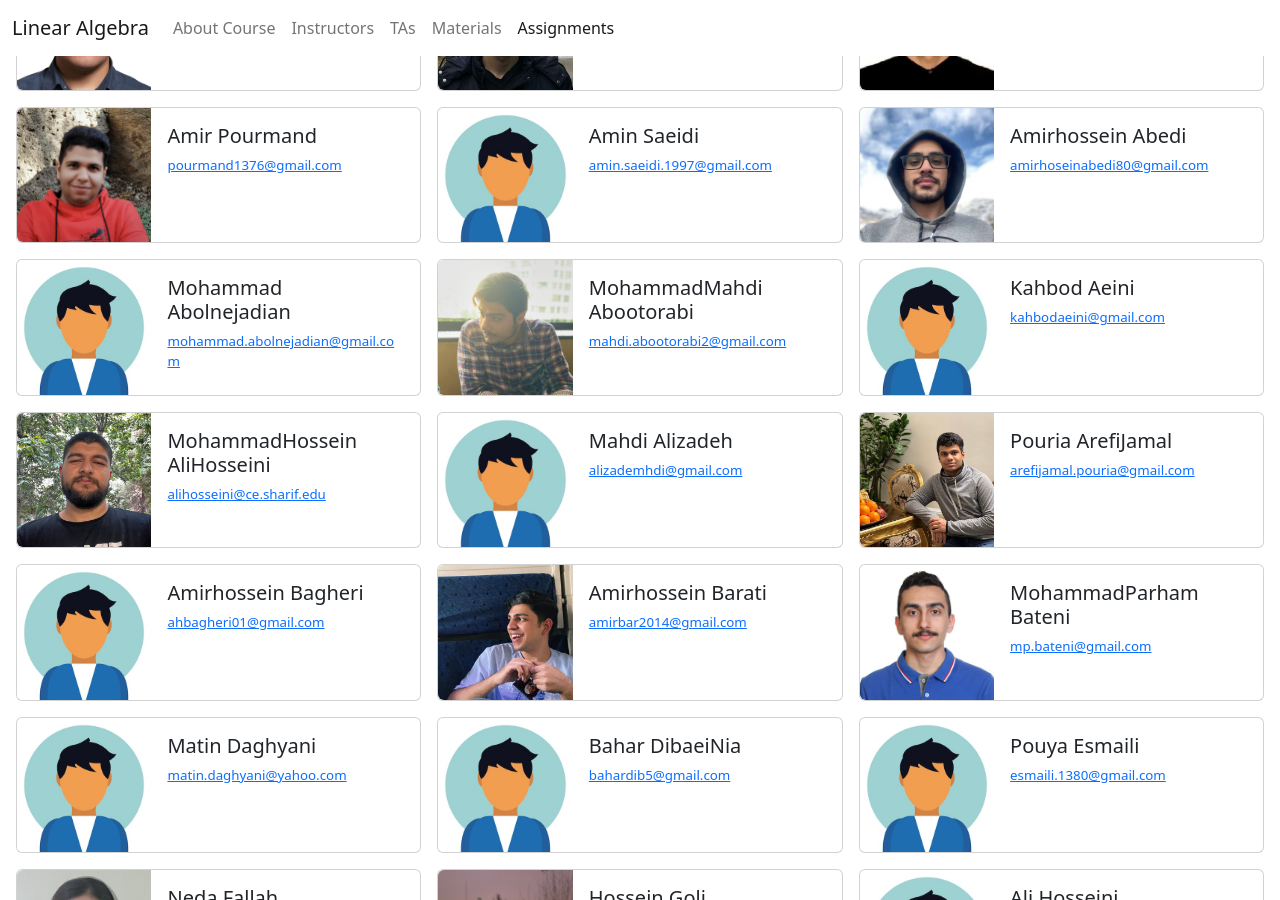
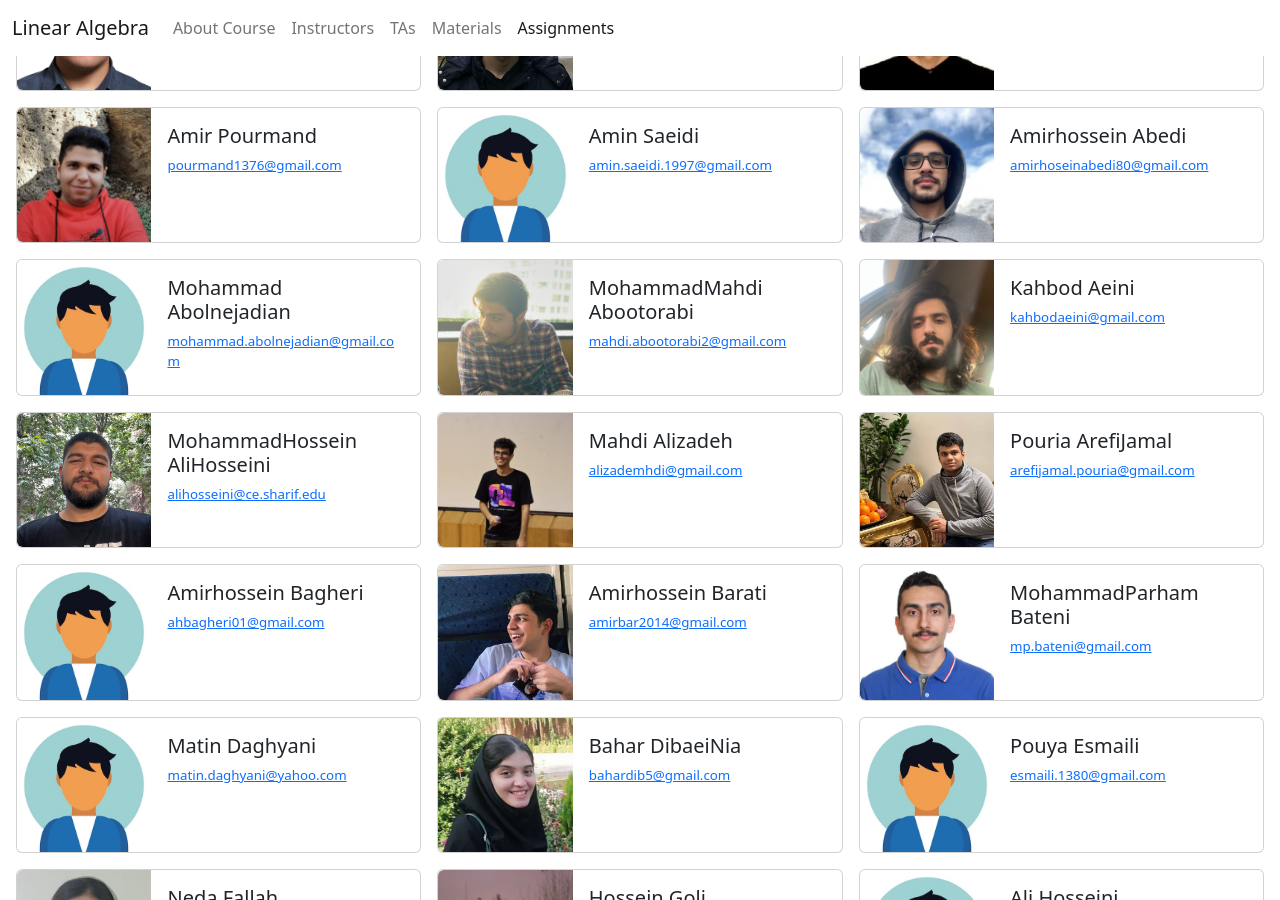
Before and after one commit to Jabrekh/jabrekh.github.io, a Jekyll site: the page built from index.html, in a window 1280 px wide and 900 px high, scrolled down 865 px. Built offline with Jekyll 4.4.1, drawn with Linux system fonts in a browser that asks for light colours.

Commit message:
Update Images

```diff
--- a/_data/TAs.yml
+++ b/_data/TAs.yml
@@ -25,13 +25,13 @@
   img: assets/images/TAs/aboots.jpg
 - name: Kahbod Aeini
   email: kahbodaeini@gmail.com
-  img: assets/images/TAs/generic.jpg
+  img: assets/images/TAs/aeini.jpg
 - name: MohammadHossein AliHosseini
   email: alihosseini@ce.sharif.edu
   img: assets/images/TAs/alihosseini.jpg
 - name: Mahdi Alizadeh
   email: alizademhdi@gmail.com
-  img: assets/images/TAs/generic.jpg
+  img: assets/images/TAs/alizadeh.jpg
 - name: Pouria ArefiJamal
   email: arefijamal.pouria@gmail.com
   img: assets/images/TAs/arefi.jpg
@@ -49,7 +49,7 @@
   img: assets/images/TAs/generic.jpg
 - name: Bahar DibaeiNia
   email: bahardib5@gmail.com
-  img: assets/images/TAs/generic.jpg
+  img: assets/images/TAs/dibaei.jpg
 - name: Pouya Esmaili
   email: esmaili.1380@gmail.com
   img: assets/images/TAs/generic.jpg
@@ -82,7 +82,7 @@
   img: assets/images/TAs/generic.jpg
 - name: Amin Meghrazi
   email: aminmeghrazi7899@gmail.com
-  img: assets/images/TAs/generic.jpg
+  img: assets/images/TAs/meghrazi.jpg
 - name: Mehrad Minalloo
   email: milanloomehrad@gmail.com
   img: assets/images/TAs/milanloo.jpg
```
Also changed, not shown: assets/images/TAs/aeini.jpg (added), assets/images/TAs/alizadeh.jpg (added), assets/images/TAs/dibaei.jpg (added), assets/images/TAs/meghrazi.jpg (added).
